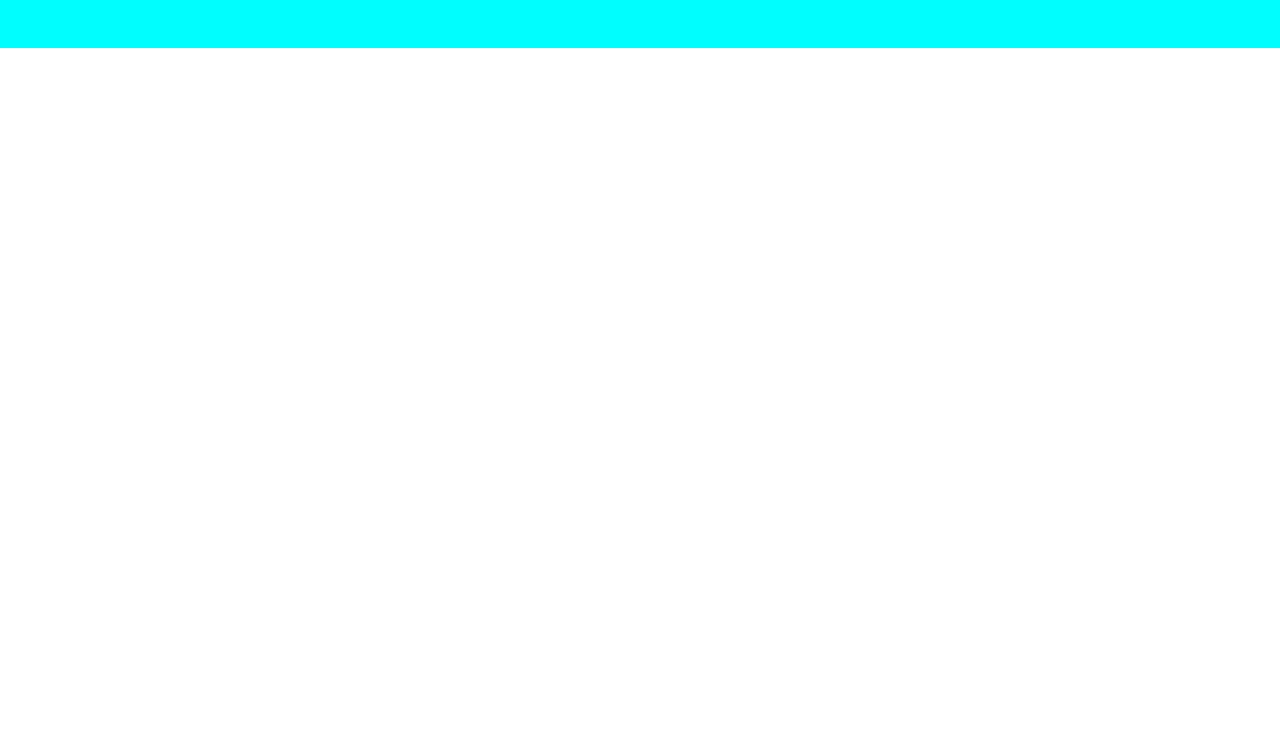
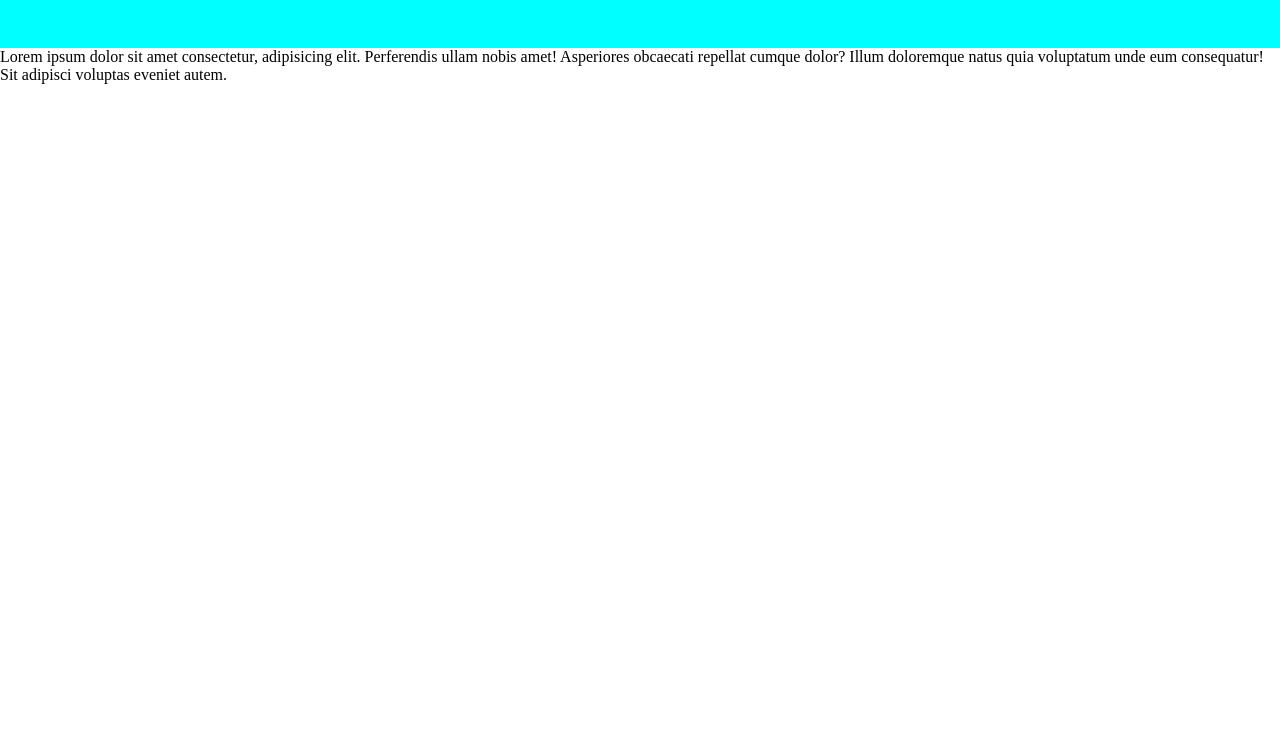
Before and after one commit to JorgeDiNatali/prueba1git, a plain HTML site: page index.html in a window 1280 px wide. Shown: the part 52-800 px from the top of the page. Drawn offline with Linux system fonts and the light colour scheme.

Commit message:
Segundo cambio

```diff
--- a/index.html
+++ b/index.html
@@ -11,5 +11,8 @@
     <header>
         <h1>Mi sitio en Git</h1>
     </header>
+
+    <p>Lorem ipsum dolor sit amet consectetur, adipisicing elit. Perferendis ullam nobis amet! Asperiores obcaecati repellat cumque dolor? Illum doloremque natus quia voluptatum unde eum consequatur! Sit adipisci voluptas eveniet autem.</p>
+
 </body>
 </html>
```
